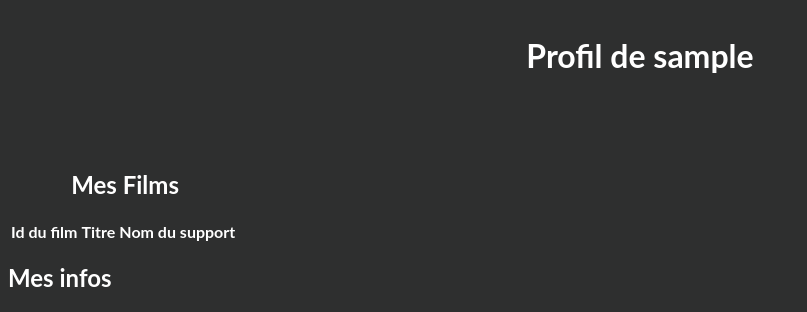
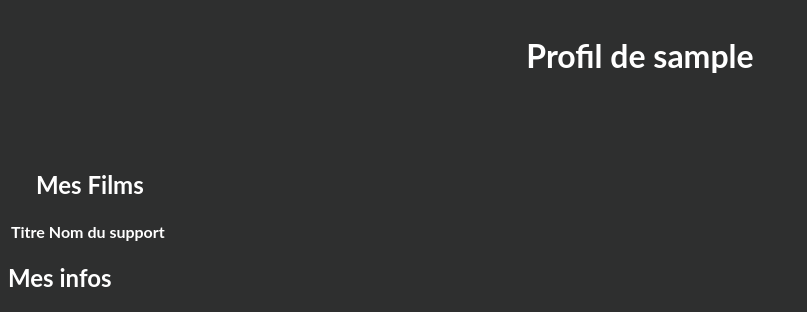
Before and after one commit to UTBroM/PopCornTheque, a PHP site: page /userSpace.php in a window 1280 px wide. Shown: the part 232-544 px from the top of the page, without its empty margins (0-807 px from the left). Run offline with PHP 8.4, Linux system fonts and the light colour scheme; the visitor is signed in with stand-in values (Sample User, id 1); data that the repository does not hold is empty.

Commit message:
on enlève id pour les films

```diff
--- a/www/userSpace.php
+++ b/www/userSpace.php
@@ -23,10 +23,10 @@
 			$req->execute(array($user));
 
 			echo "<br/><br/><table>\n<caption><h2>Mes Films</h2></caption>\n";
-			echo "<thead>\n<tr>\n<th>Id du film\n<th>Titre\n<th>Nom du support\n<th>\n";
+			echo "<thead>\n<tr>\n<th>Titre\n<th>Nom du support\n<th>\n";
 			echo "<tbody>\n";
 			while($donnees = $req->fetch()){
-				echo "<tr>\n<td>",$donnees['FILM_ID'],"\n<td>",$donnees['FILM_TITRE'],"\n<td>",htmlspecialchars($donnees['SUP_NOM']),"\n";
+				echo "<tr>\n<td>",$donnees['FILM_TITRE'],"\n<td>",htmlspecialchars($donnees['SUP_NOM']),"\n";
 			}
 			echo"</table>";
 
```
